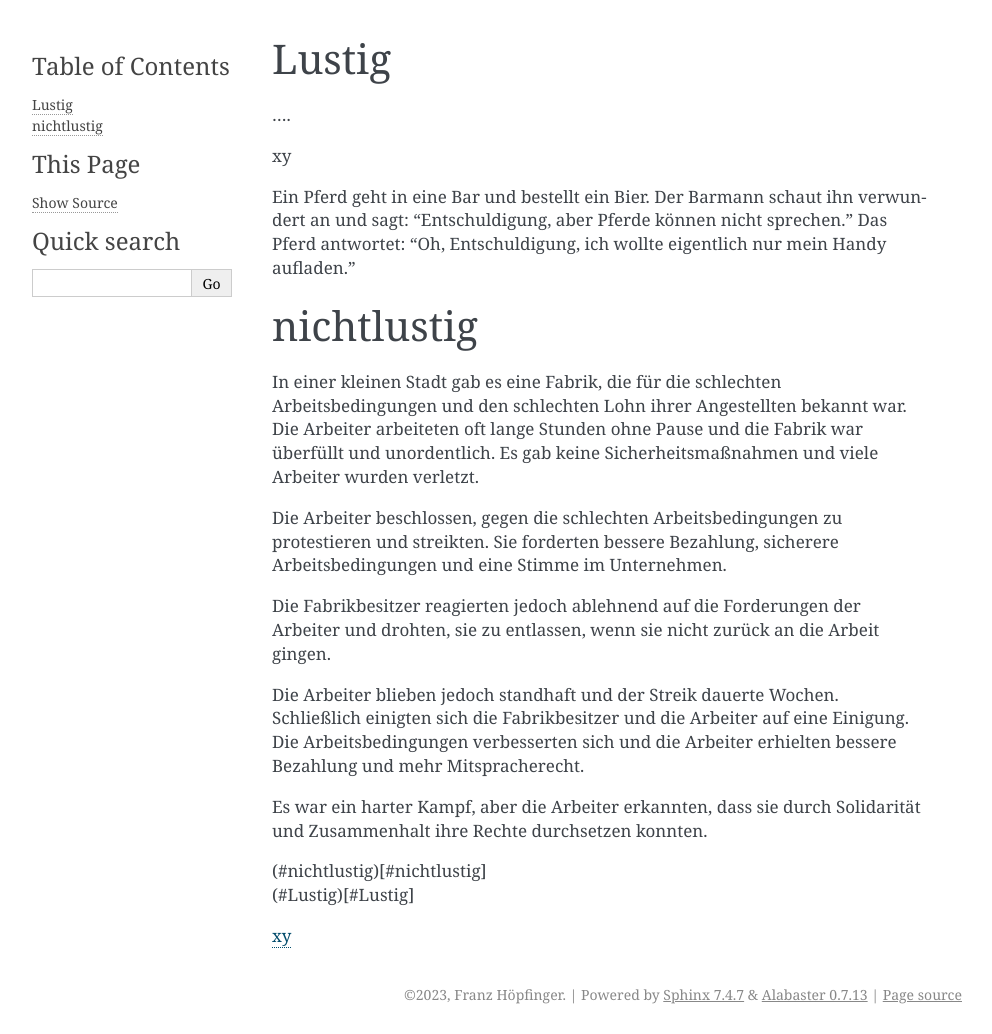
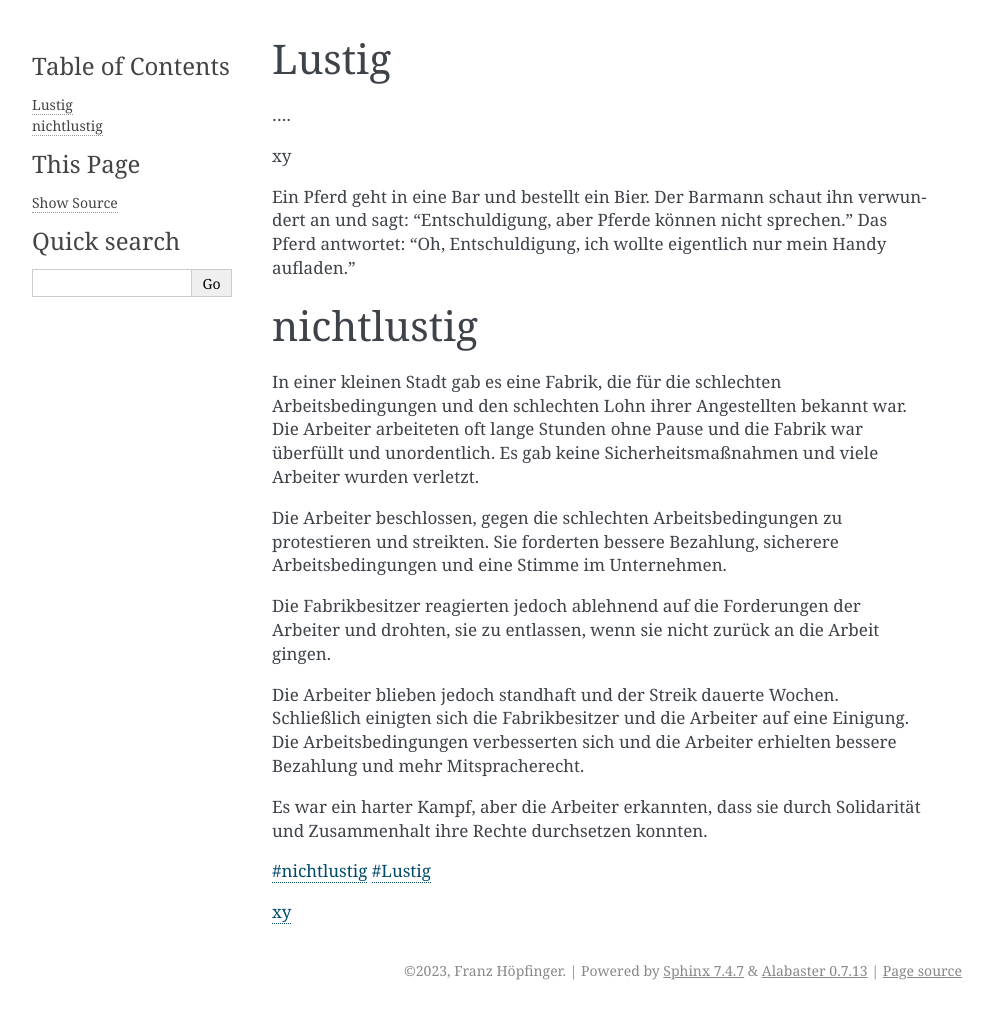
Before and after one commit to franz-ms-muc/awesome-docs, a Sphinx documentation site: the page built from docs/Lustig.md, in a window 1280 px wide. Shown: the whole page, without its empty margins (148-1140 px from the left). Built offline with Sphinx 7.4.7, drawn with Linux system fonts in a browser that asks for light colours; after the commit the page ends 1010 px from its top, so only the background shows below that.

Commit message:
Update Lustig.md

```diff
--- a/docs/Lustig.md
+++ b/docs/Lustig.md
@@ -18,7 +18,7 @@ Die Arbeiter blieben jedoch standhaft und der Streik dauerte Wochen. Schließlic
 
 Es war ein harter Kampf, aber die Arbeiter erkannten, dass sie durch Solidarität und Zusammenhalt ihre Rechte durchsetzen konnten.
 
-(#nichtlustig)\[#nichtlustig\]
-(#Lustig)\[#Lustig\]
+[#nichtlustig](#nichtlustig)
+[#Lustig](#Lustig)
 
 [xy](xy)
```
